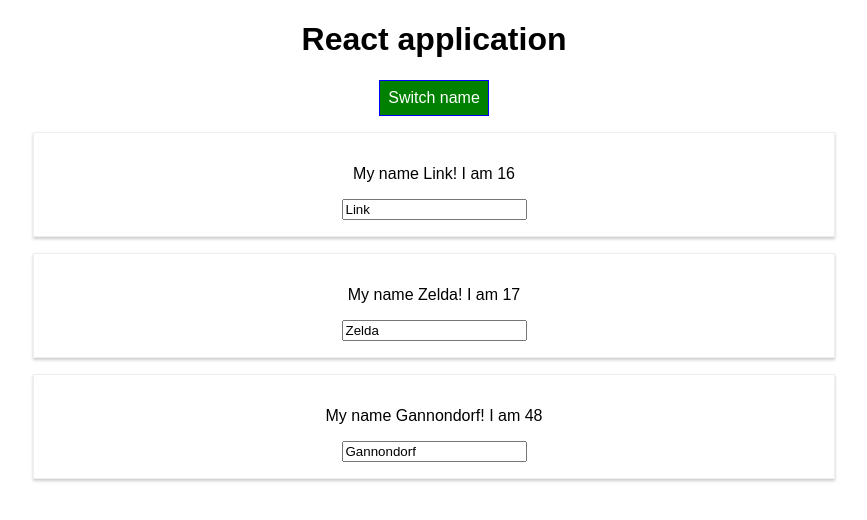
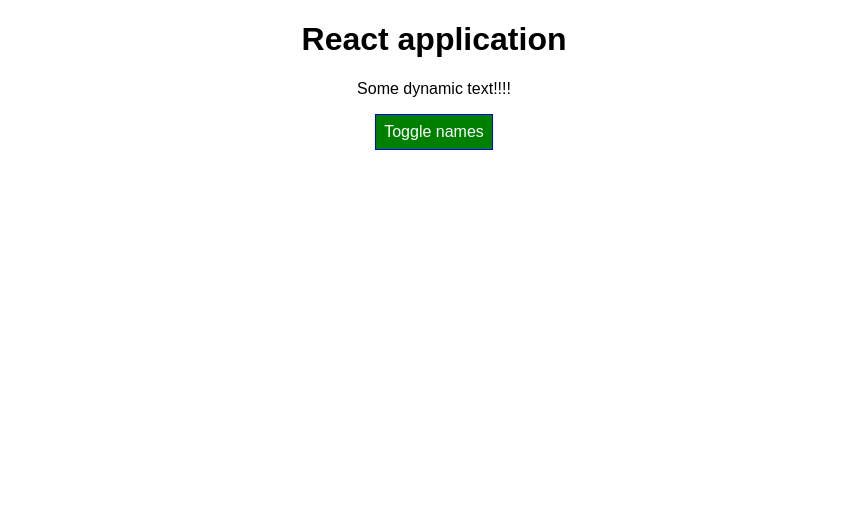
Before and after one commit to Doug-Sewell/react-coursework, a React (Create React App) app in the folder complete-guide/: page / in a window 1280 px wide. Shown: the top 520 px of the page, without its empty margins (206-1073 px from the left). Built offline with nearby package versions, Linux system fonts and the light colour scheme.

Commit message:
Implemented CSS modules for styling and removed other styling libraries

```diff
--- a/complete-guide/src/App.css
+++ /dev/null
@@ -1,3 +0,0 @@
-.App {
-  text-align: center;
-}
--- a/complete-guide/src/App.js
+++ b/complete-guide/src/App.js
@@ -1,5 +1,5 @@
 import React, { Component } from 'react';
-import './App.css';
+import classes from './App.module.css';
 import Person from './Person/Person';
 
 class App extends Component {
@@ -34,7 +34,7 @@ class App extends Component {
 
   typedHandleChange = (event, id) => {
     const persons = [...this.state.persons];//Creates a copy of the data.
-    const personID = persons.findIndex(p => p.id == id); //Finds the index of the element being updated in the state.
+    const personID = persons.findIndex(p => p.id === id); //Finds the index of the element being updated in the state.
     persons[personID].name = event.target.value; //Updates the copied state's data.
     this.setState({persons}); //Replaces the old state with the new state. Using ES6 since persons is the name of the key and the value is the same name since it's the variable here.
   }
@@ -45,19 +45,12 @@ class App extends Component {
   }
 
   render() {
-
-    const style = {
-      backgroundColor: 'red',
-      color:'white',
-      font: 'inherit',
-      border: '1px solid blue',
-      padding: '8px',
-      cursor: 'pointer',
-    }
-
     let personComponents = null;
 
-    if (this.state.showPersons) {
+    let btnClass = '';
+
+
+    if (!this.state.showPersons) {
 
       personComponents = (
         <div>
@@ -70,16 +63,31 @@ class App extends Component {
             click={this.deletePerson.bind(this,index)}/>
           })}
         </div>
-      )
-      style.backgroundColor = 'green';
+      );
+
+      btnClass = classes.Red;
+
     }
 
+    const assignedClasses = [];
+
+    if(this.state.persons.length <=2) {
+      assignedClasses.push(classes.red);
+    }
+
+    if(this.state.persons.length <=1) {
+      assignedClasses.push(classes.bold)
+    }
+
+
     return (
-      <div className="App">
+      <div className={classes.App}>
         <h1>React application</h1>
+        <p className={assignedClasses.join(' ')}>Some dynamic text!!!!</p>
         <button
-          style={style}
-          onClick={this.showPersons}>Switch name</button>
+          class={btnClass}
+          alt={this.state.showPersons}
+          onClick={this.showPersons}>Toggle names</button>
         {personComponents}
       </div>
     );
--- /dev/null
+++ b/complete-guide/src/App.module.css
@@ -0,0 +1,33 @@
+.App {
+  text-align: center;
+}
+
+.red {
+  color:red;
+}
+
+.bold {
+  font-weight: bold;
+}
+
+.App button {
+  background-color:green;
+  color:white;
+  font: inherit;
+  border: 1px solid blue;
+  padding: 8px;
+  cursor:pointer;
+}
+
+
+.App button:hover {
+  color:white;
+  background-color: lightgreen;
+}
+
+.App button.Red {
+  background-color:red;
+}
+.App button.Red:hover {
+  background-color: salmon;
+}
--- a/complete-guide/src/Person/Person.css
+++ /dev/null
@@ -1,12 +0,0 @@
-.Person {
-   width:60%;
-   margin:16px auto;
-   border: 1px solid #eee;
-   box-shadow: 0 2px 3px #ccc;
-   padding:16px;
-   text-align:center;
-}
-
-.personText {
-   cursor:pointer;
-}
--- a/complete-guide/src/Person/Person.js
+++ b/complete-guide/src/Person/Person.js
@@ -1,16 +1,19 @@
 import React from 'react';
-import './Person.css';
+import classes from  './Person.module.css';
 
 const Person = (props) => {
 
-    return (<div className="Person" >
+
+    return (
+        <div className={classes.Person}>
             <p className="personText" onClick={props.click}>My name {props.name}! I am {props.age}</p>
             <p>{props.children}</p>
             <input
                 onChange={props.change}
                 type="text"
                 value={props.name}></input>
-    </div>);
+        </div>
+    );
 }
 
 
--- /dev/null
+++ b/complete-guide/src/Person/Person.module.css
@@ -0,0 +1,15 @@
+.Person {
+    width:60%;
+    margin:16px auto;
+    border: 1px solid #eee;
+    box-shadow: 0 2px 3px #ccc;
+    padding:16px;
+    text-align:center;
+    cursor:pointer;
+}
+
+@media(min-width:500px) {
+    .Person {
+        width:450px;
+    }
+}
```
Also changed, not shown: complete-guide/package.json (+13 -1 lines), 1 other file (tests, documents, lock files or other folders). Lines whose indentation alone changed are shown as unchanged.
